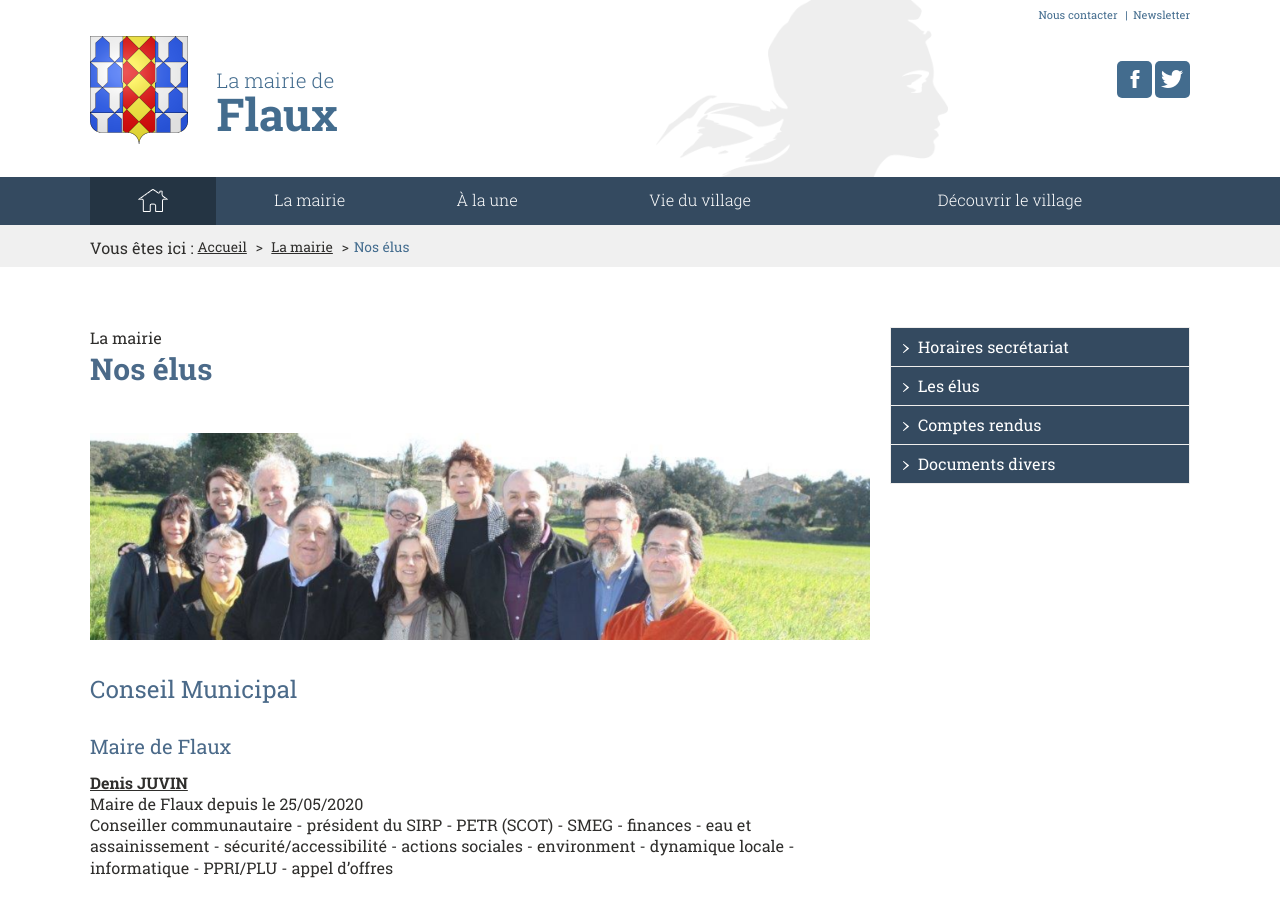
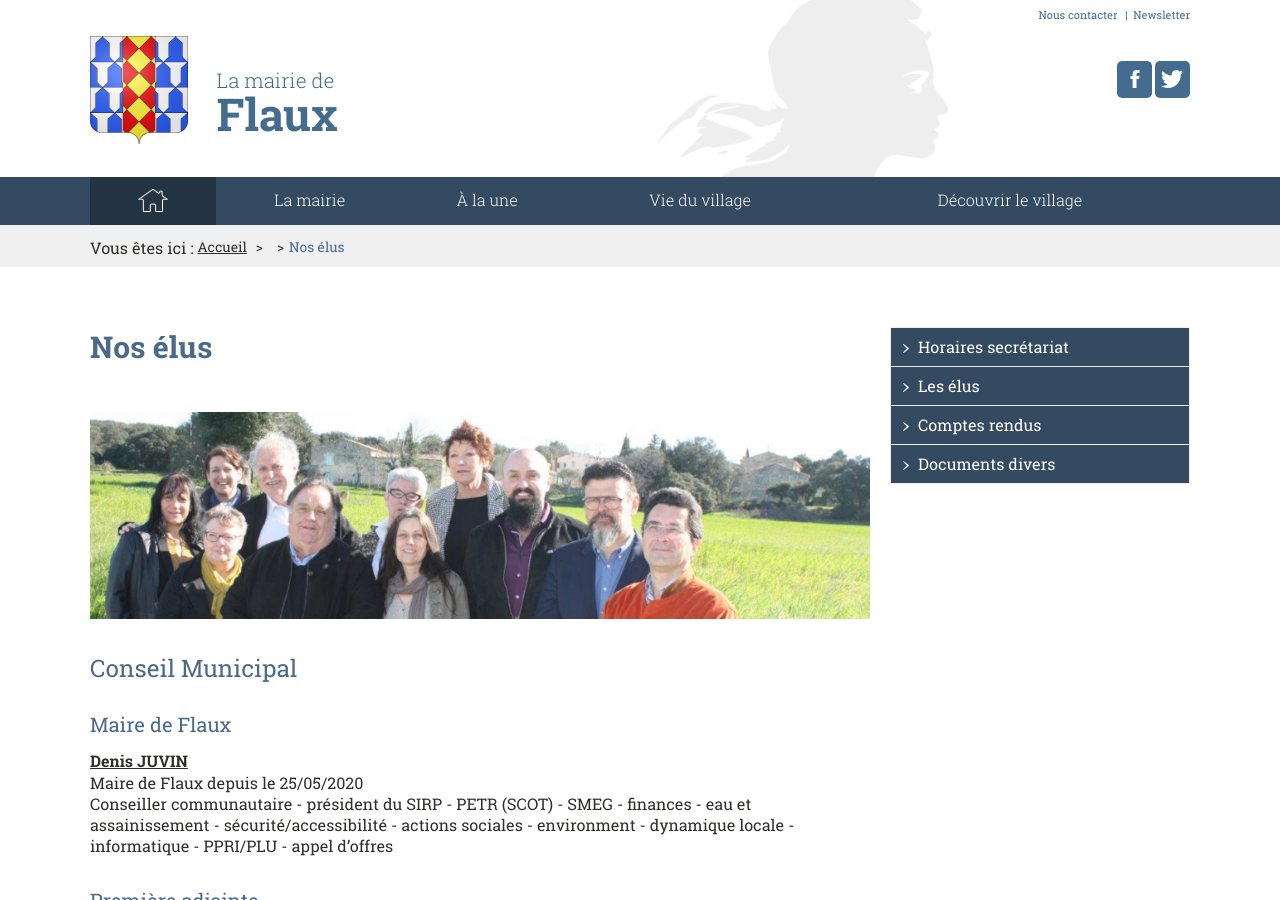
Before and after one commit to Flaux-Village/flaux-village.github.io, a Jekyll site: the page built from elus.md, in a window 1280 px wide and 900 px high. Built offline with Jekyll 4.4.1, drawn with Linux system fonts in a browser that asks for light colours; our own code applies the rules of GitHub Pages for plain Markdown files.

Commit message:
Update elus.md

```diff
--- a/elus.md
+++ b/elus.md
@@ -4,8 +4,6 @@ titre: Nos élus | La mairie de Flaux
 description: Les conseillers et leurs responsabilités
 keywords: mairie, commune, flaux, gard, conseil
 titre_page: Nos élus
-section: La mairie
-addresse_section: /mairie.html
 illustration: /assets/images/elusbanner1-940x250.png
 description_illustration: Les élus.
 menu_secondaire:
```
